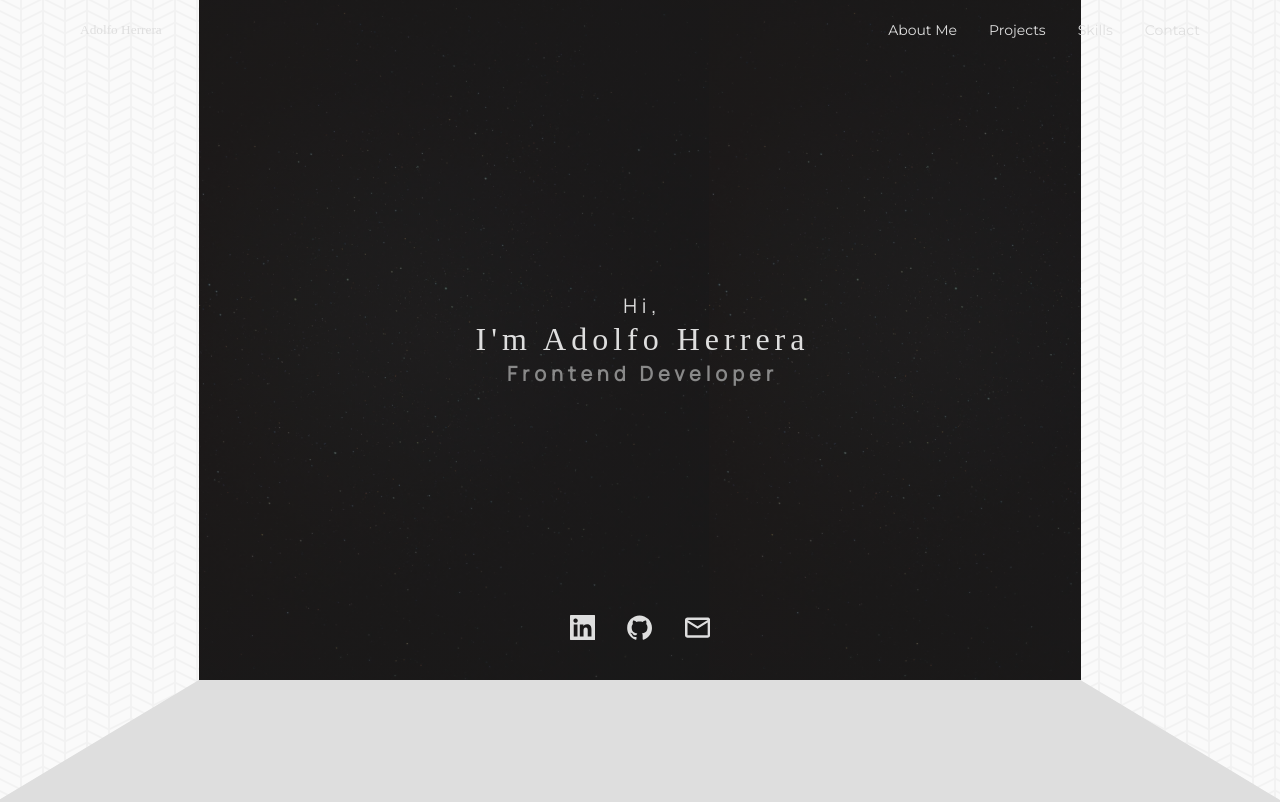
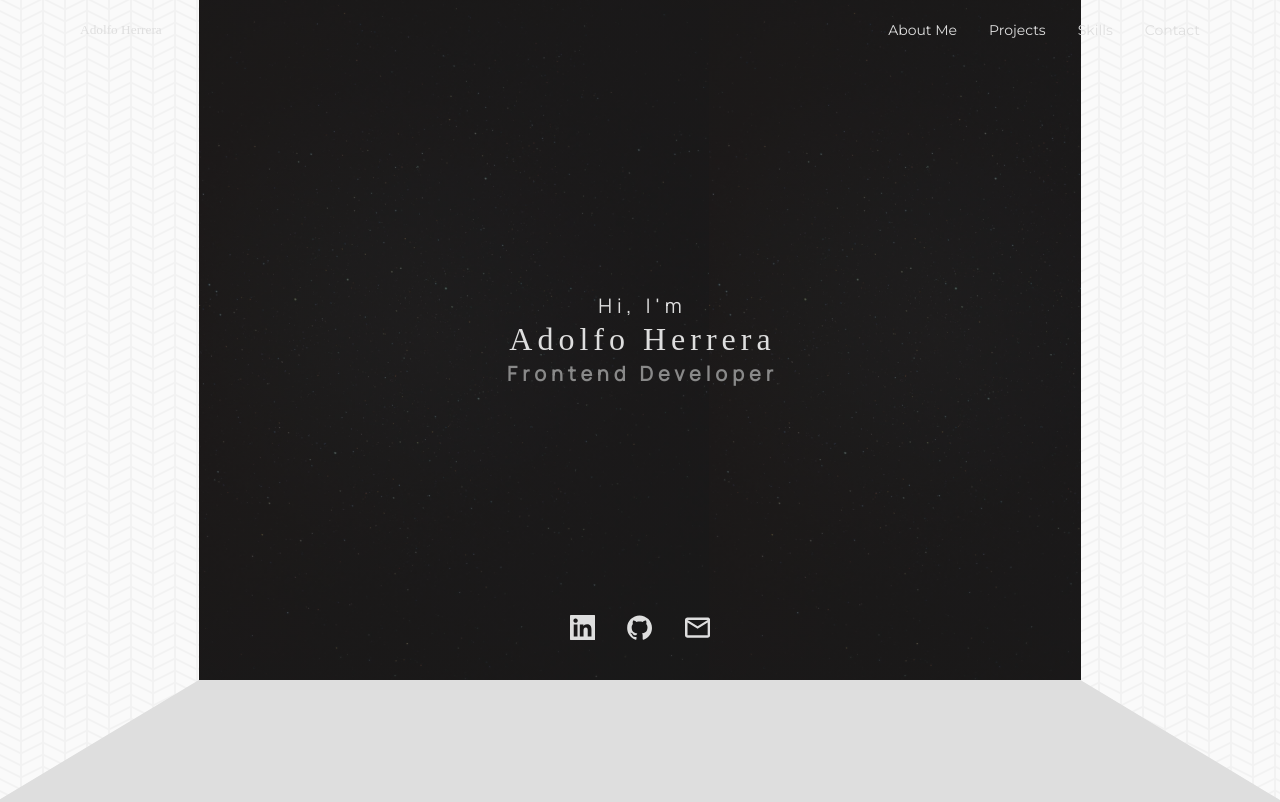
Before and after one commit to Wolfushima/portfolio, a React (Create React App) app: page / in a window 1280 px wide. Shown: the top 802 px of the page. Built offline with nearby package versions, Linux system fonts and the light colour scheme; a web font is replaced by a local one.

Commit message:
refactor: Update text in Home component

```diff
--- a/src/components/Home.jsx
+++ b/src/components/Home.jsx
@@ -22,10 +22,8 @@ const Home = () => (
           variants={{ visible: { transition: { staggerChildren: 0.3 } } }}
         >
           <div className="home__headers">
-            <motion.p variants={homeVariants}>Hi,</motion.p>
-            <motion.h1 variants={homeVariants}>
-              I&apos;m Adolfo Herrera
-            </motion.h1>
+            <motion.p variants={homeVariants}>Hi, I&apos;m</motion.p>
+            <motion.h1 variants={homeVariants}>Adolfo Herrera</motion.h1>
             <motion.h2 variants={homeVariants}>Frontend Developer</motion.h2>
           </div>
           <div className="home__contact">
```
